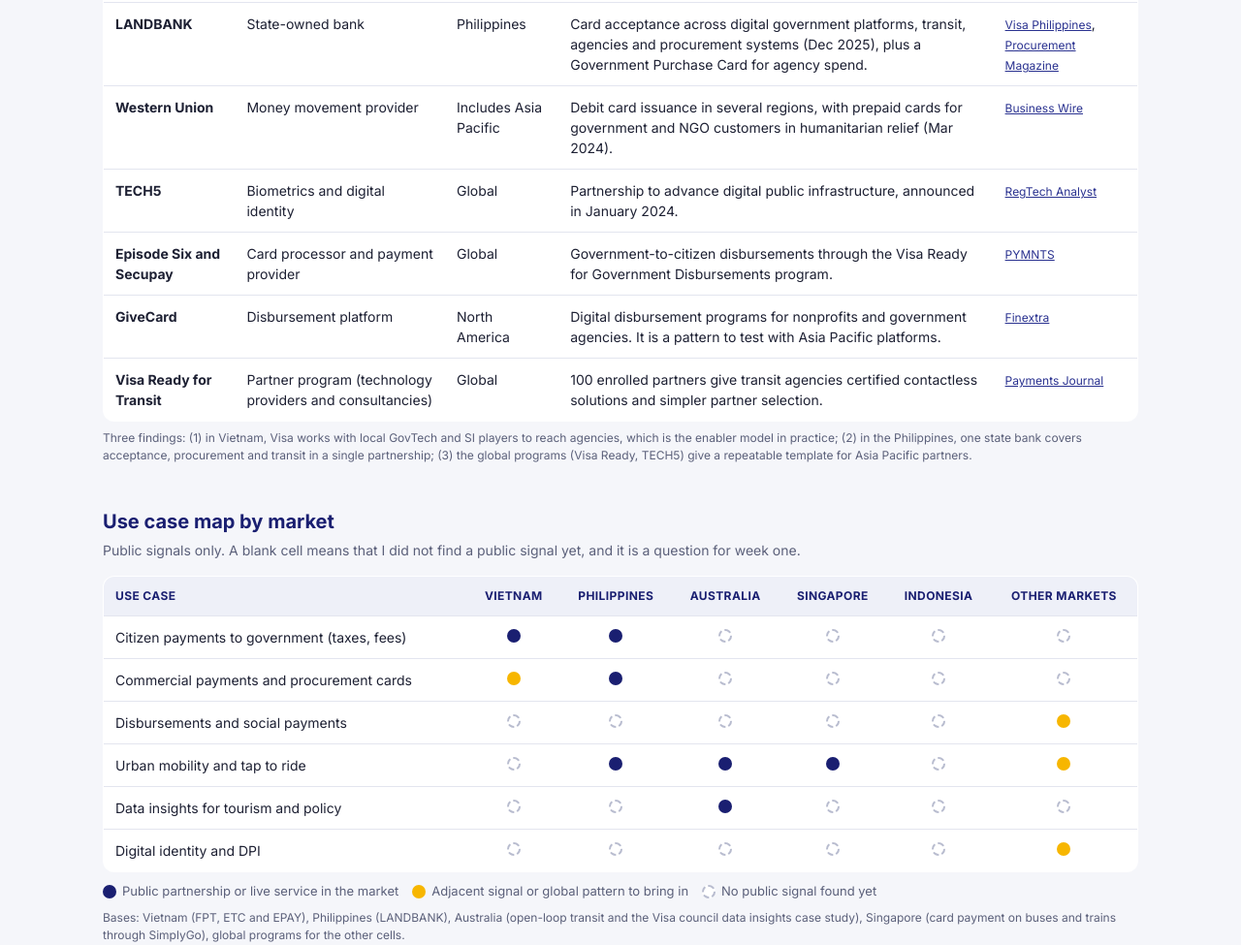
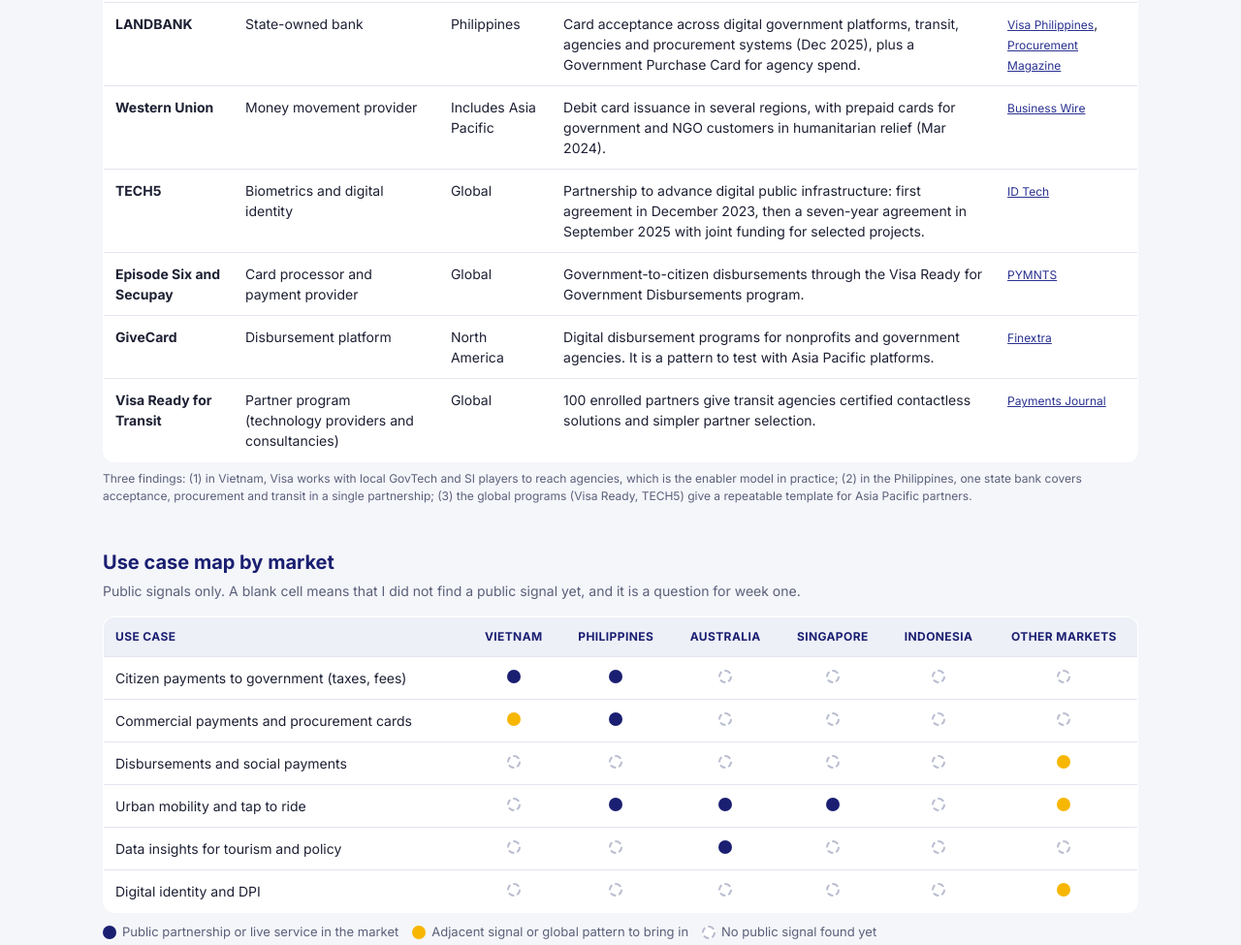
Before and after one commit to vincent-cartron/vgs-apac, a plain HTML site: page index.html in a window 1280 px wide. Shown: the part 3304-4279 px from the top of the page at 97% size. Drawn offline with Linux system fonts and the light colour scheme.

Commit message:
Correct TECH5 dates and source
Co-Authored-By: Claude Opus 5.5 <noreply@anthropic.com>
Claude-Session: https://claude.ai/code/session_015SbsSwbs2bLgPS8xyPcXWh

```diff
--- a/index.html
+++ b/index.html
@@ -182,7 +182,7 @@ h3.sec{font-size:16px;color:var(--navy);margin:22px 0 10px}
 <tr data-t="apac acc"><td data-l="Partner"><b>ETC and EPAY</b></td><td data-l="Type">GovTech IT provider and payment provider</td><td data-l="Market">Vietnam</td><td data-l="What was announced">Collaboration to accelerate digital payments in public services. ETC builds solutions for government agencies and banks.</td><td data-l="Source" class="src"><a href="https://www.visa.com.vn/en_VN/about-visa/newsroom/press-releases/visa-and-etc-epay-enter-agreement-to-accelerate-digital-payments-in-public-sectors-in-vietnam.html">Visa Vietnam</a></td></tr>
 <tr data-t="apac acc com mob"><td data-l="Partner"><b>LANDBANK</b></td><td data-l="Type">State-owned bank</td><td data-l="Market">Philippines</td><td data-l="What was announced">Card acceptance across digital government platforms, transit, agencies and procurement systems (Dec 2025), plus a Government Purchase Card for agency spend.</td><td data-l="Source" class="src"><a href="https://www.visa.com.ph/about-visa/newsroom/press-releases/visa-landbank-sign-partnership-to-accelerate-digital-payment-acceptance-across-government-platforms.html">Visa Philippines</a>, <a href="https://procurementmag.com/articles/visa-and-landbank-expand-government-procurement-payments">Procurement Magazine</a></td></tr>
 <tr data-t="global dis"><td data-l="Partner"><b>Western Union</b></td><td data-l="Type">Money movement provider</td><td data-l="Market">Includes Asia Pacific</td><td data-l="What was announced">Debit card issuance in several regions, with prepaid cards for government and NGO customers in humanitarian relief (Mar 2024).</td><td data-l="Source" class="src"><a href="https://www.businesswire.com/news/home/20240305895918/en/Visa-and-Western-Union-Announce-Expanded-Collaboration-Transforming-How-Money-Travels-Cross-Border/">Business Wire</a></td></tr>
-<tr data-t="global dpi"><td data-l="Partner"><b>TECH5</b></td><td data-l="Type">Biometrics and digital identity</td><td data-l="Market">Global</td><td data-l="What was announced">Partnership to advance digital public infrastructure, announced in January 2024.</td><td data-l="Source" class="src"><a href="https://regtechanalyst.com/?p=77387">RegTech Analyst</a></td></tr>
+<tr data-t="global dpi"><td data-l="Partner"><b>TECH5</b></td><td data-l="Type">Biometrics and digital identity</td><td data-l="Market">Global</td><td data-l="What was announced">Partnership to advance digital public infrastructure: first agreement in December 2023, then a seven-year agreement in September 2025 with joint funding for selected projects.</td><td data-l="Source" class="src"><a href="https://idtechwire.com/visa-and-tech5-partner-on-seven-year-deal-for-digital-public-infrastructure/">ID Tech</a></td></tr>
 <tr data-t="global dis"><td data-l="Partner"><b>Episode Six and Secupay</b></td><td data-l="Type">Card processor and payment provider</td><td data-l="Market">Global</td><td data-l="What was announced">Government-to-citizen disbursements through the Visa Ready for Government Disbursements program.</td><td data-l="Source" class="src"><a href="https://www.pymnts.com/?p=2417262">PYMNTS</a></td></tr>
 <tr data-t="global dis"><td data-l="Partner"><b>GiveCard</b></td><td data-l="Type">Disbursement platform</td><td data-l="Market">North America</td><td data-l="What was announced">Digital disbursement programs for nonprofits and government agencies. It is a pattern to test with Asia Pacific platforms.</td><td data-l="Source" class="src"><a href="https://www.finextra.com/pressarticle/106111/givecard-partners-visa-to-modernize-disbursements-in-the-public-sector">Finextra</a></td></tr>
 <tr data-t="global mob"><td data-l="Partner"><b>Visa Ready for Transit</b></td><td data-l="Type">Partner program (technology providers and consultancies)</td><td data-l="Market">Global</td><td data-l="What was announced">100 enrolled partners give transit agencies certified contactless solutions and simpler partner selection.</td><td data-l="Source" class="src"><a href="https://www.paymentsjournal.com/visa-expands-transit-partner-program-to-accelerate-delivery-of-improved-rider-journeys-around-the-world/amp/">Payments Journal</a></td></tr>
```
